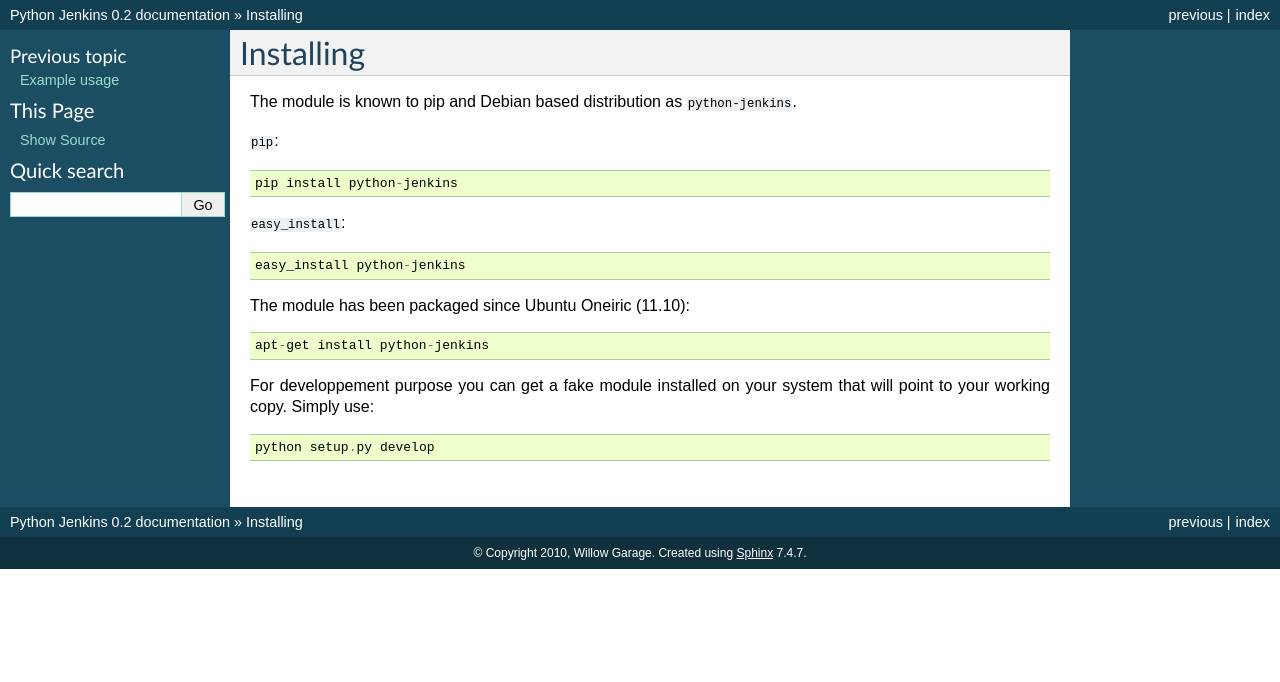
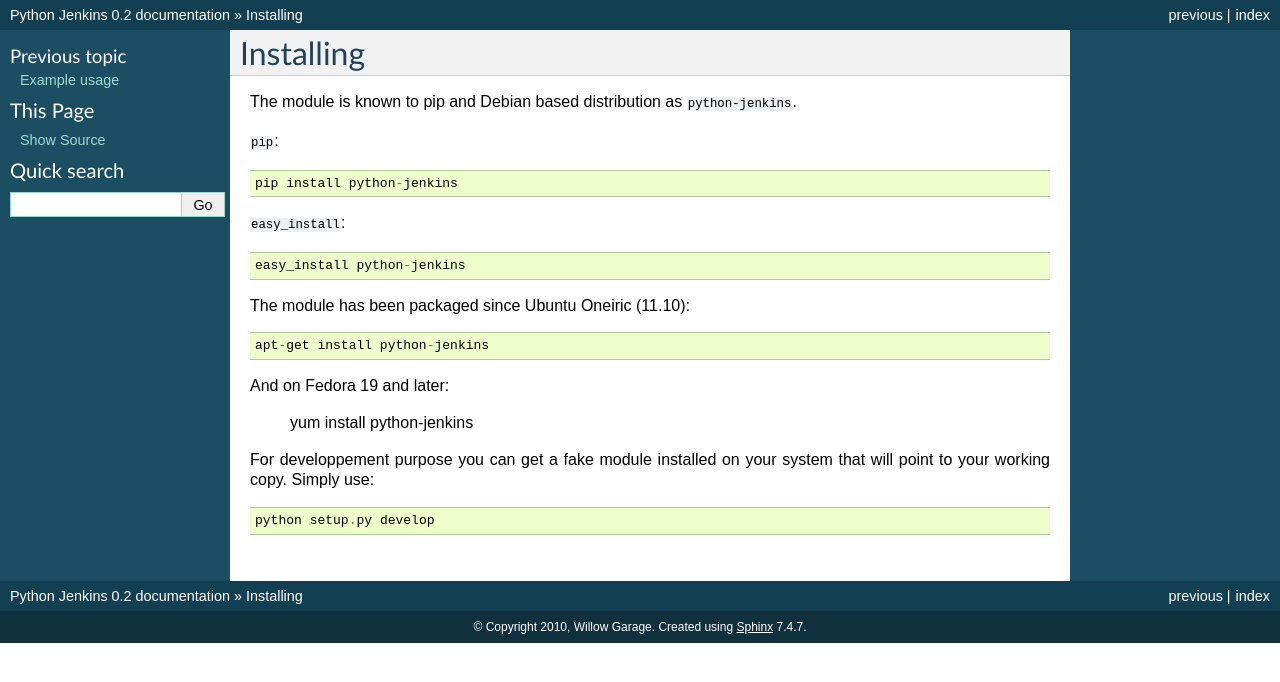
Before and after one commit to openstack-archive/python-jenkins, a Sphinx documentation site: the page built from doc/source/install.rst, in a window 1280 px wide. Shown: the top 682 px of the page. Built offline with Sphinx 7.4.7, drawn with Linux system fonts in a browser that asks for light colours.

Commit message:
Fedora 19+ has packages, too.

```diff
--- a/doc/source/install.rst
+++ b/doc/source/install.rst
@@ -18,6 +18,10 @@ The module has been packaged since Ubuntu Oneiric (11.10)::
 
     apt-get install python-jenkins
 
+And on Fedora 19 and later:
+
+    yum install python-jenkins
+
 For developpement purpose you can get a fake module installed on your system
 that will point to your working copy.  Simply use::
 
```
